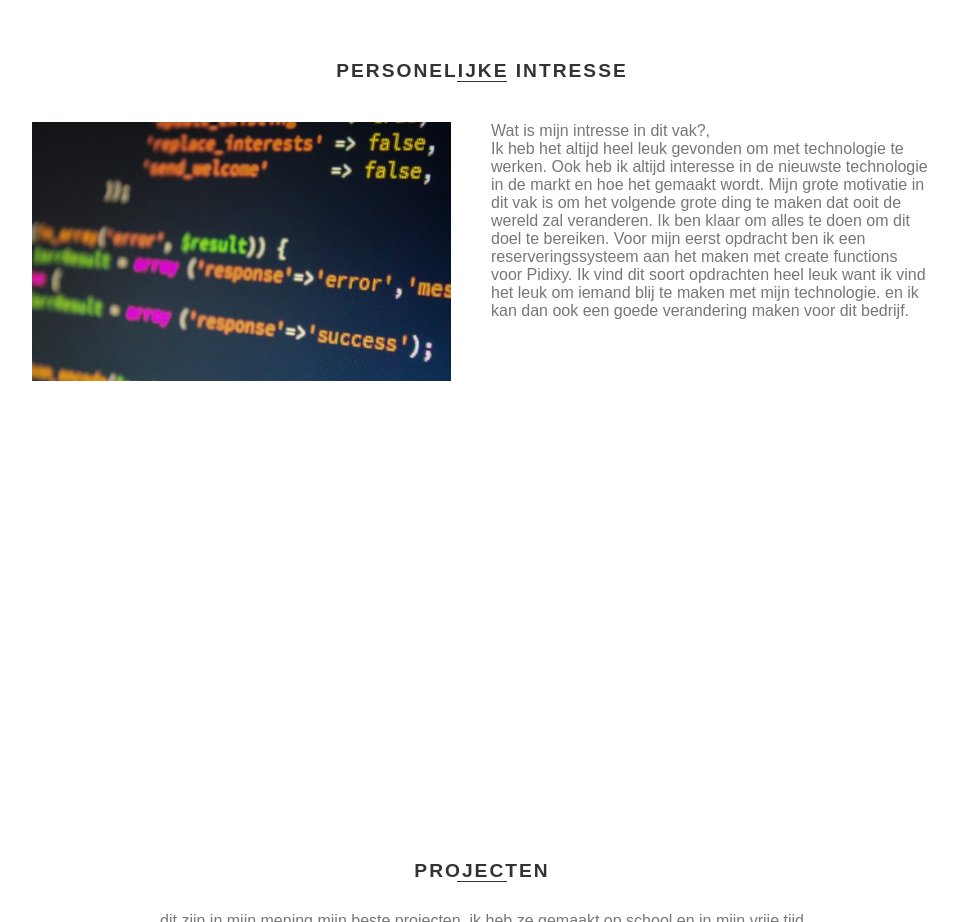
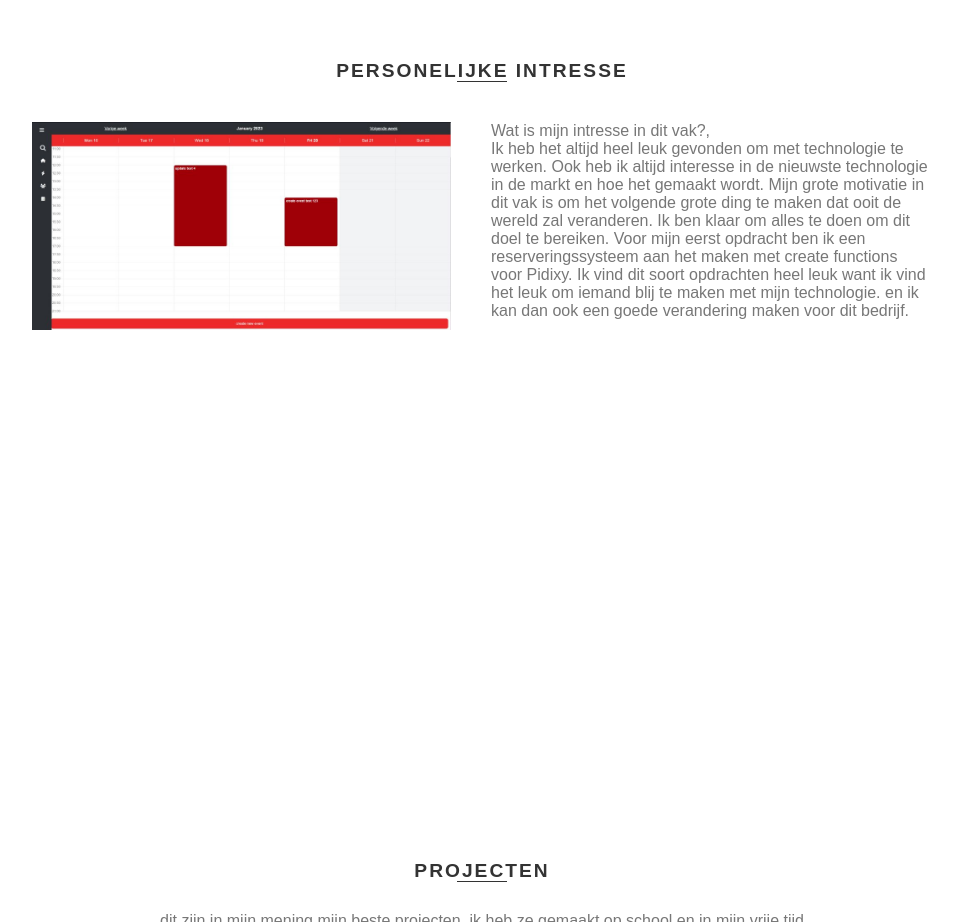
Before and after one commit to fredsjr/portfolio, a plain HTML site: page index.html in a window 1280 px wide. Shown: the part 1620-2542 px from the top of the page, without its empty margins (308-1266 px from the left). Drawn offline with Linux system fonts and the light colour scheme.

Commit message:
added pidixy event picture

```diff
--- a/index.html
+++ b/index.html
@@ -72,7 +72,7 @@
                 </div>
                 <div class="content">
                     <div class="imgBx2">
-                        <img src="media/php-code.jpg">
+                        <img src="media/pidixy-events.jpg">
                     </div>
                 <div class="textBox">
                     <p>Wat is mijn intresse in dit vak?,<br>
```
Also changed, not shown: media/one gay boi.jpg (deleted), media/pidixy-events.jpg (added).
